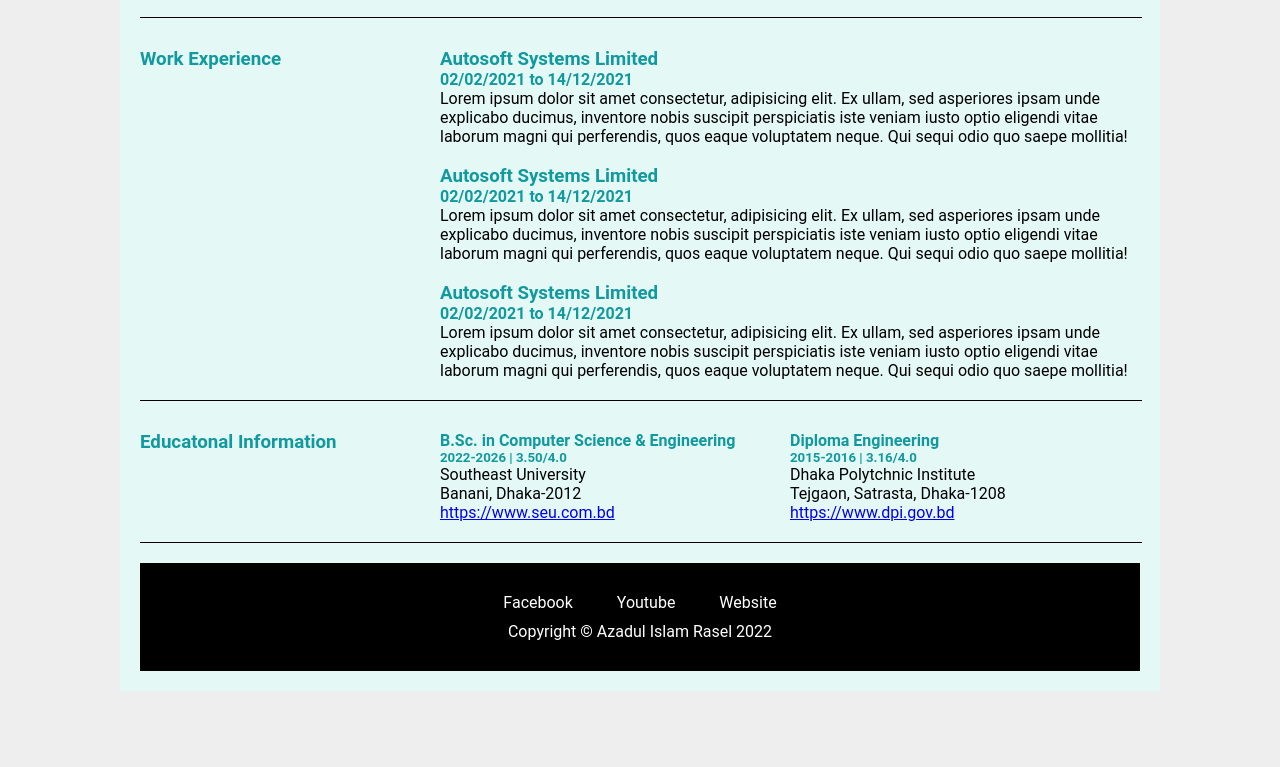
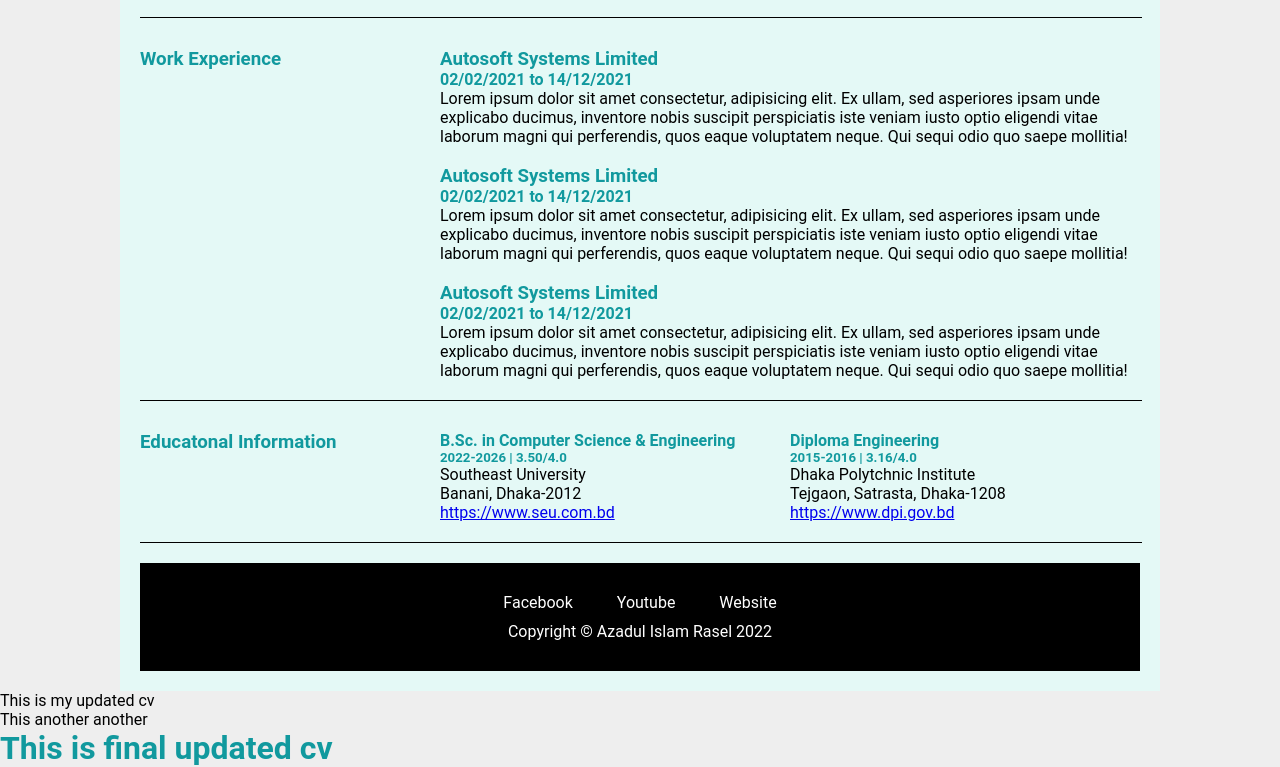
Before and after one commit to Rasel105/CVProject, a plain HTML site: page index.html in a window 1280 px wide. Shown: the part 626-1393 px from the top of the page. Before the commit the page ends 1317 px from the top, so only its background shows below. Drawn offline with Linux system fonts and the light colour scheme.

Commit message:
final update for deploying

```diff
--- a/index.html
+++ b/index.html
@@ -203,5 +203,10 @@
     </div>
     <!--Container End-->
 
+
+    <p>This is my updated cv </p>
+    <p>This another another</p>
+    <h1>This is final updated cv</h1>
+
 </body>
 </html>
```
